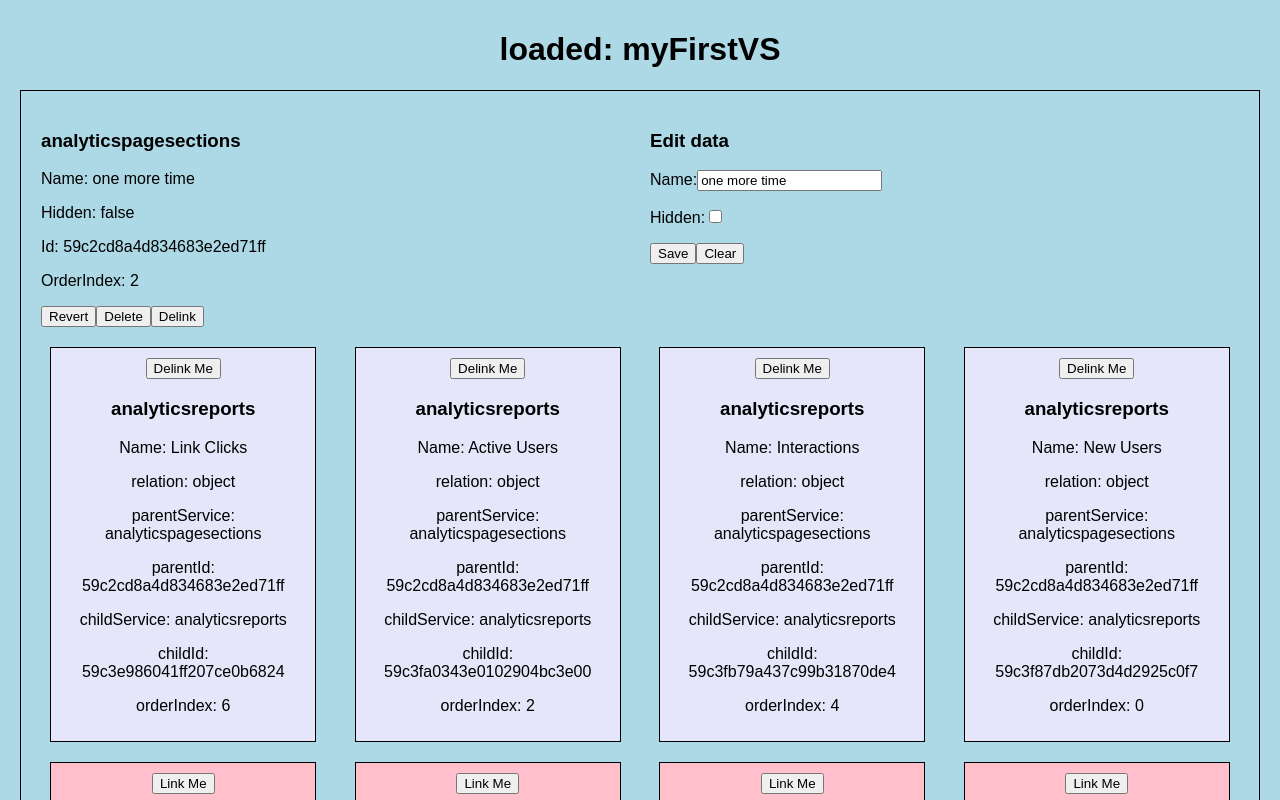
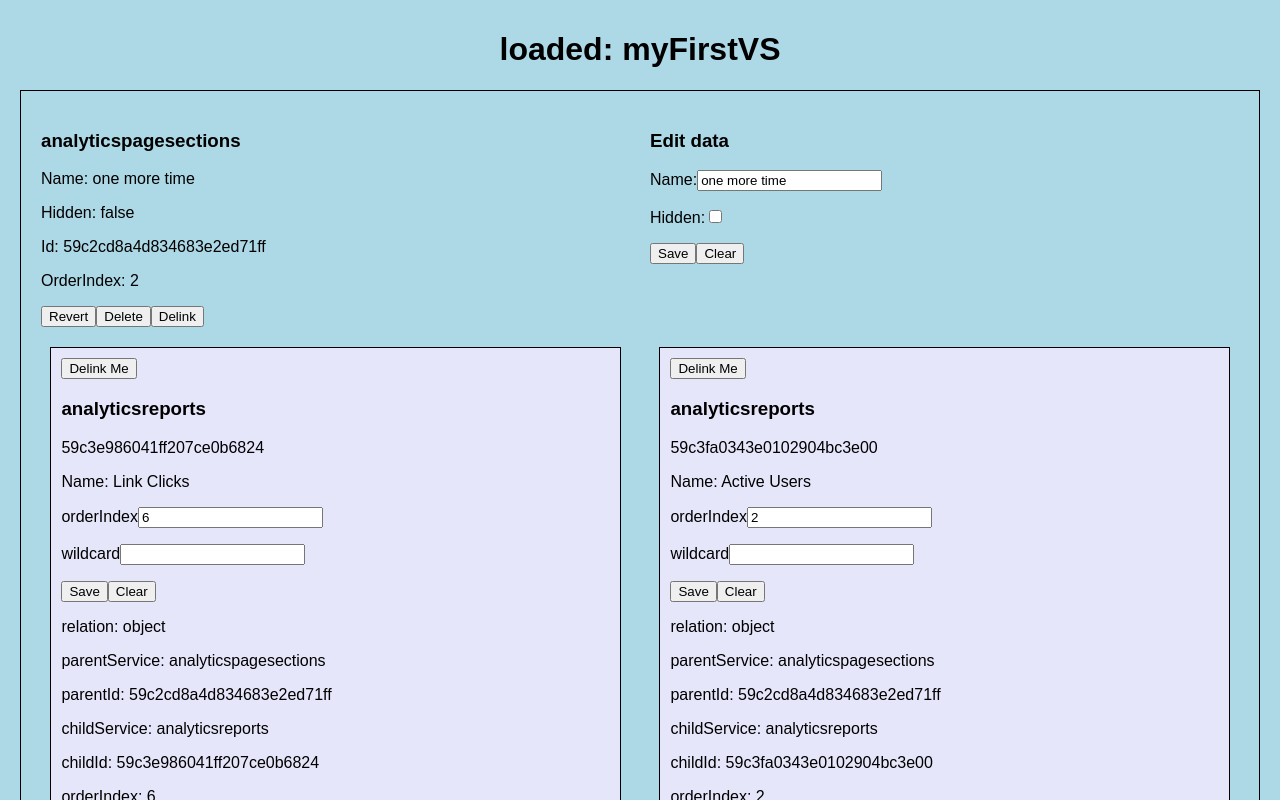
Before and after one commit to SnapsApp/graphie, a React (Create React App) app: page / in a window 1280 px wide. Shown: the top 800 px of the page. Built offline with nearby package versions, Linux system fonts and the light colour scheme.

Commit message:
add edge form for testing edge update

```diff
--- a/src/components/EntityChip.jsx
+++ b/src/components/EntityChip.jsx
@@ -7,10 +7,17 @@ const chip = (color = 'lavender') => ({
   border: '1px solid black',
   padding: '10px',
   margin: '10px 0',
-  width: '20%',
+  width: '45%',
   wordWrap: 'break-word',
+  textAlign: 'left',
   background: color
 })
+
+const edgeFormId = 'edge-form-id';
+const propsToForm = ({ edgeToParent = {} }) => {
+  const { orderIndex, wildcard } = edgeToParent;
+  return { orderIndex, wildcard };
+}
 
 class EntityChip extends Component {
   static propTypes = {
@@ -23,16 +30,41 @@ class EntityChip extends Component {
   delete = () => this.props.apiDeleteEntity();
   delink = () => this.props.apiDelink(this.props.parentId, this.props.id);
   link = () => this.props.apiLink(this.props.linkTo, this.props.id);
+  updateEdge = () => {
+    const edgeData = this.props[edgeFormId].values;
+    this.props.apiUpdateEdge(edgeData);
+  }
 
   render() {
-    const { entity, edgeToParent, background, isLinked } = this.props;
+    const { entity, edgeToParent, background, isLinked, [edgeFormId]: edgeForm } = this.props;
     const { id, name, isHidden, entityType } = entity;
+
     return (
       <div style={ chip(background) }>
         { !isLinked && <button onClick={ this.link }>Link Me</button> }
         { isLinked && <button onClick={ this.delink }>Delink Me</button> }
         <h3>{ entityType }</h3>
+        <p>{ id }</p>
         <p>Name: { name }</p>
+        {
+          <form onSubmit={ this.updateEdge }>
+          {
+            Object.keys(edgeForm.values).map(field => (
+              <p key={ field }>
+                { field }
+                <input
+                  type="text"
+                  value={ edgeForm.values[field] || '' }
+                  onChange={ edgeForm.changeHandlers[field] }
+                />
+
+              </p>
+            ))
+          }
+          <button type="submit">Save</button>
+          <button type="button" onClick={ edgeForm.reset }>Clear</button>
+          </form>
+        }
         {
           isLinked &&
           Object.keys(edgeToParent).map(edgeKey =>
@@ -45,4 +77,4 @@ class EntityChip extends Component {
 }
 
 
-export default vsEntity(EntityChip);
+export default vsEntity(simpleState(edgeFormId, propsToForm)(EntityChip));
--- a/src/redux/vsReducer/vsActions.js
+++ b/src/redux/vsReducer/vsActions.js
@@ -40,7 +40,6 @@ export const revertEntity = (vsId, id) => () => ({
   change: null,
   updateStatus: 'unchanged'
 })
-
 export const deleteEntity = (vsId, id) => node => Object.assign(gActions.deleteNode({ id }), { vsId });
 
 export const linkEntities = vsId => (parentId, childId, edgeData) =>
@@ -50,9 +49,11 @@ export const linkEntities = vsId => (parentId, childId, edgeData) =>
     origin: parentId,
     destin: childId
   }), { vsId, updateStatus: 'new' });
-
 export const delinkEntities = vsId => (parentId, childId) =>
   Object.assign(gActions.deleteEdge({ id: getEdgeId(parentId, childId) }), { vsId });
+export const updateEdge = (vsId, id) => data => Object.assign(gActions.updateEdge({ id, data }),
+  { vsId, updateStatus: 'updated' });
+
 
 // export const addChild = (vsId, parentId) => (childId, service, data) => {
 //   const actions = [
@@ -72,10 +73,6 @@ const addEntity = vsId => node => Object.assign(gActions.addNode(node),
 
 const initLink = vsId => edge => Object.assign(gActions.addEdge(edge),
   { vsId, updateStatus: 'unchanged' });
-const updateLink = vsId => edge => Object.assign(gActions.updateEdge(edge),
-  { vsId, updateStatus: 'updated' });
-const delink = vsId => edge => Object.assign(gActions.deleteEdge(edge),
-  { vsId, updateStatus: 'deleted' });
 
 export const populateVS = (vsId, response) => {
   if (!response) return addVS(vsId);
@@ -102,14 +99,17 @@ const Action = {
   revertEntity,
   deleteEntity,
 
+  initLink,
   linkEntities,
   delinkEntities,
+  updateEdge,
+
   // TODO: test
+  addEntity,
+  // addEntityToParent
   clearVS,
-  addEntity,
 
-  initLink,
-  updateLink,
+  // revertLink?
 };
 
 export const Atype = {
```
